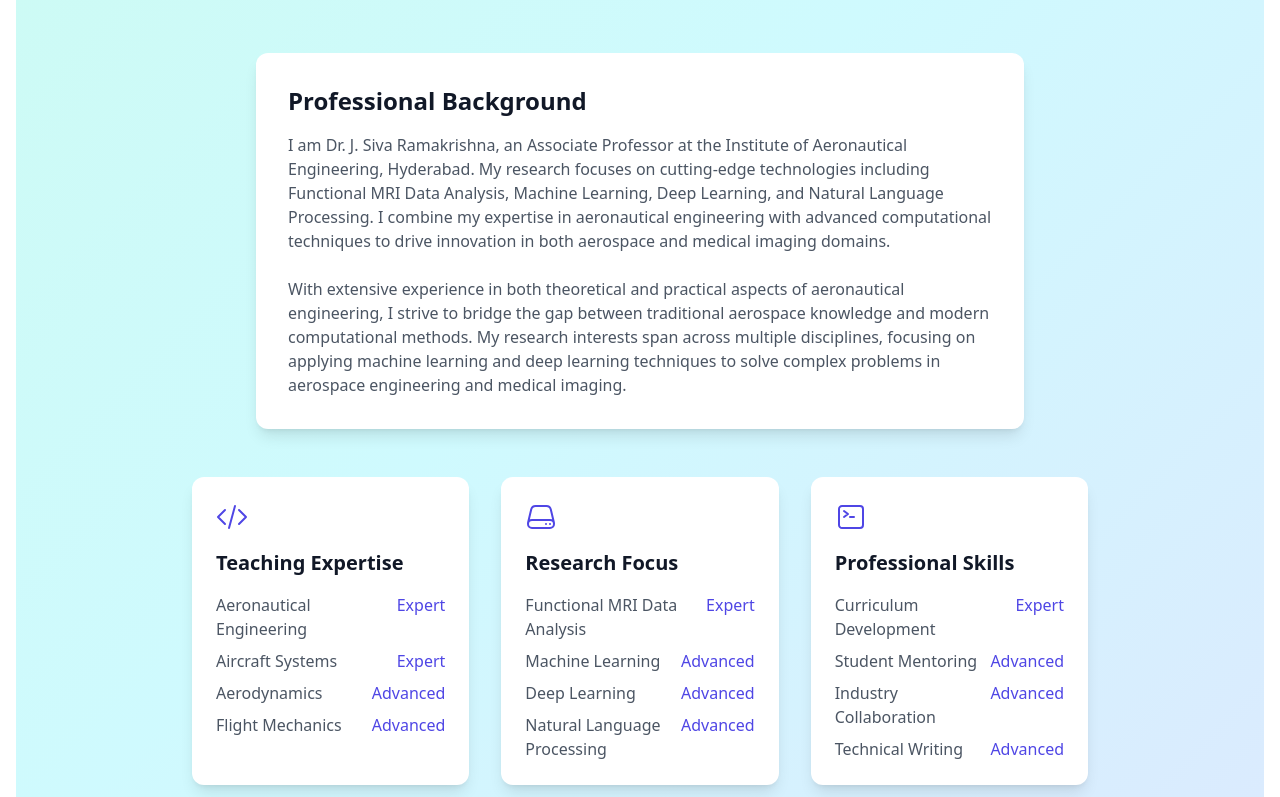
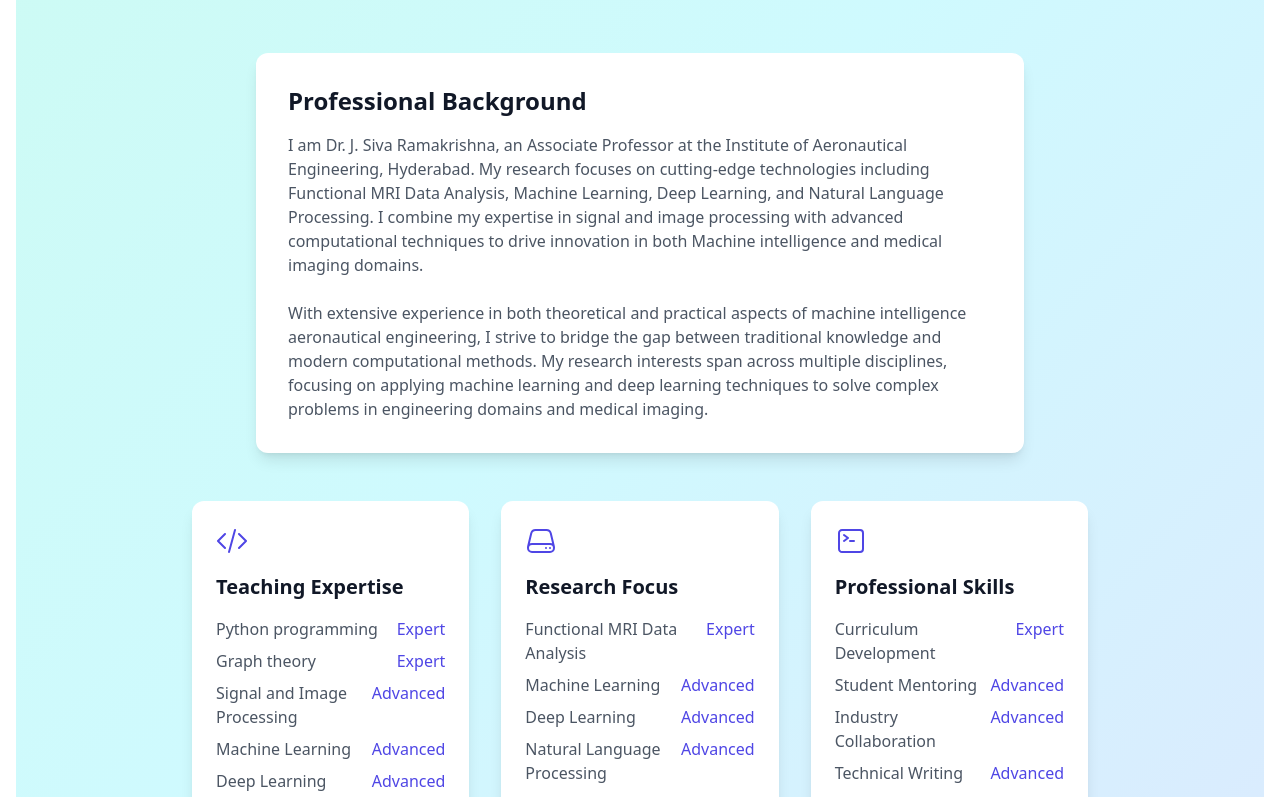
Before and after one commit to sivahari1/JSRK-portfolio, a React (Vite) app: page /JSRK-portfolio/about in a window 1280 px wide. Shown: the part 483-1280 px from the top of the page. Built offline with nearby package versions, Linux system fonts and the light colour scheme.

Commit message:
Update About page content and skills

```diff
--- a/src/pages/About.tsx
+++ b/src/pages/About.tsx
@@ -4,10 +4,12 @@ import { CodeBracketIcon, CommandLineIcon, ServerIcon } from '@heroicons/react/2
 const About = () => {
   const skills = {
     teaching: [
-      { name: 'Aeronautical Engineering', level: 'Expert' },
-      { name: 'Aircraft Systems', level: 'Expert' },
-      { name: 'Aerodynamics', level: 'Advanced' },
-      { name: 'Flight Mechanics', level: 'Advanced' },
+      { name: 'Python programming', level: 'Expert' },
+      { name: 'Graph theory', level: 'Expert' },
+      { name: 'Signal and Image Processing', level: 'Advanced' },
+      { name: 'Machine Learning', level: 'Advanced' },
+      { name: 'Deep Learning', level: 'Advanced' },
+      { name: 'Natural Language Processing', level: 'Advanced' },
     ],
     research: [
       { name: 'Functional MRI Data Analysis', level: 'Expert' },
@@ -72,14 +74,14 @@ const About = () => {
             <p className="text-gray-600 dark:text-gray-300 mb-6">
               I am Dr. J. Siva Ramakrishna, an Associate Professor at the Institute of Aeronautical Engineering, Hyderabad.
               My research focuses on cutting-edge technologies including Functional MRI Data Analysis, Machine Learning,
-              Deep Learning, and Natural Language Processing. I combine my expertise in aeronautical engineering with
-              advanced computational techniques to drive innovation in both aerospace and medical imaging domains.
+              Deep Learning, and Natural Language Processing. I combine my expertise in signal and image processing with
+              advanced computational techniques to drive innovation in both Machine intelligence and medical imaging domains.
             </p>
             <p className="text-gray-600 dark:text-gray-300">
-              With extensive experience in both theoretical and practical aspects of aeronautical engineering,
-              I strive to bridge the gap between traditional aerospace knowledge and modern computational methods.
+              With extensive experience in both theoretical and practical aspects of machine intelligence aeronautical engineering,
+              I strive to bridge the gap between traditional knowledge and modern computational methods.
               My research interests span across multiple disciplines, focusing on applying machine learning and
-              deep learning techniques to solve complex problems in aerospace engineering and medical imaging.
+              deep learning techniques to solve complex problems in engineering domains and medical imaging.
             </p>
           </div>
 
--- a/src/pages/Home.tsx
+++ b/src/pages/Home.tsx
@@ -88,7 +88,7 @@ const Home = () => {
             >
               <h3 className="text-xl font-semibold mb-4 text-gray-900 dark:text-white">Teaching</h3>
               <p className="text-gray-600 dark:text-gray-300">
-                Delivering high-quality education in aeronautical engineering with a focus on practical applications and industry relevance.
+                Delivering high-quality education in Artificial Intelligence and Machine Learning with a focus on practical applications and industry relevance.
               </p>
             </motion.div>
 
@@ -101,7 +101,7 @@ const Home = () => {
             >
               <h3 className="text-xl font-semibold mb-4 text-gray-900 dark:text-white">Training</h3>
               <p className="text-gray-600 dark:text-gray-300">
-                Conducting specialized training programs to enhance technical skills and prepare students for industry challenges.
+                Conducting specialized training programs on python, java programming, graph theory, signal and image processing, machine learning and deep learning to enhance technical skills and prepare students for industry challenges.
               </p>
             </motion.div>
 
@@ -114,7 +114,7 @@ const Home = () => {
             >
               <h3 className="text-xl font-semibold mb-4 text-gray-900 dark:text-white">Research</h3>
               <p className="text-gray-600 dark:text-gray-300">
-                Engaging in cutting-edge research in aeronautical engineering, contributing to advancements in the field.
+                Engaging in cutting-edge research in Bio-medical signal and image processing, Functional MRI Data Analysis, and Language models, contributing to advancements in the field.
               </p>
             </motion.div>
           </div>
```
